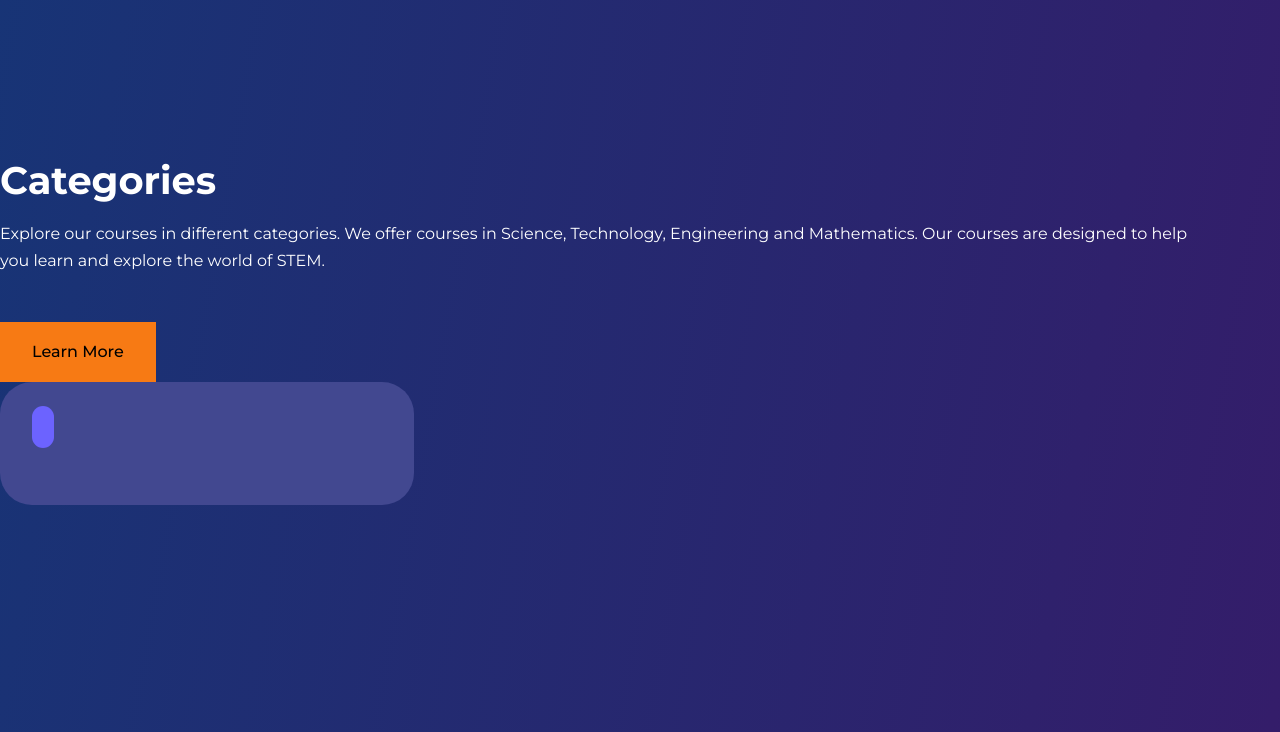
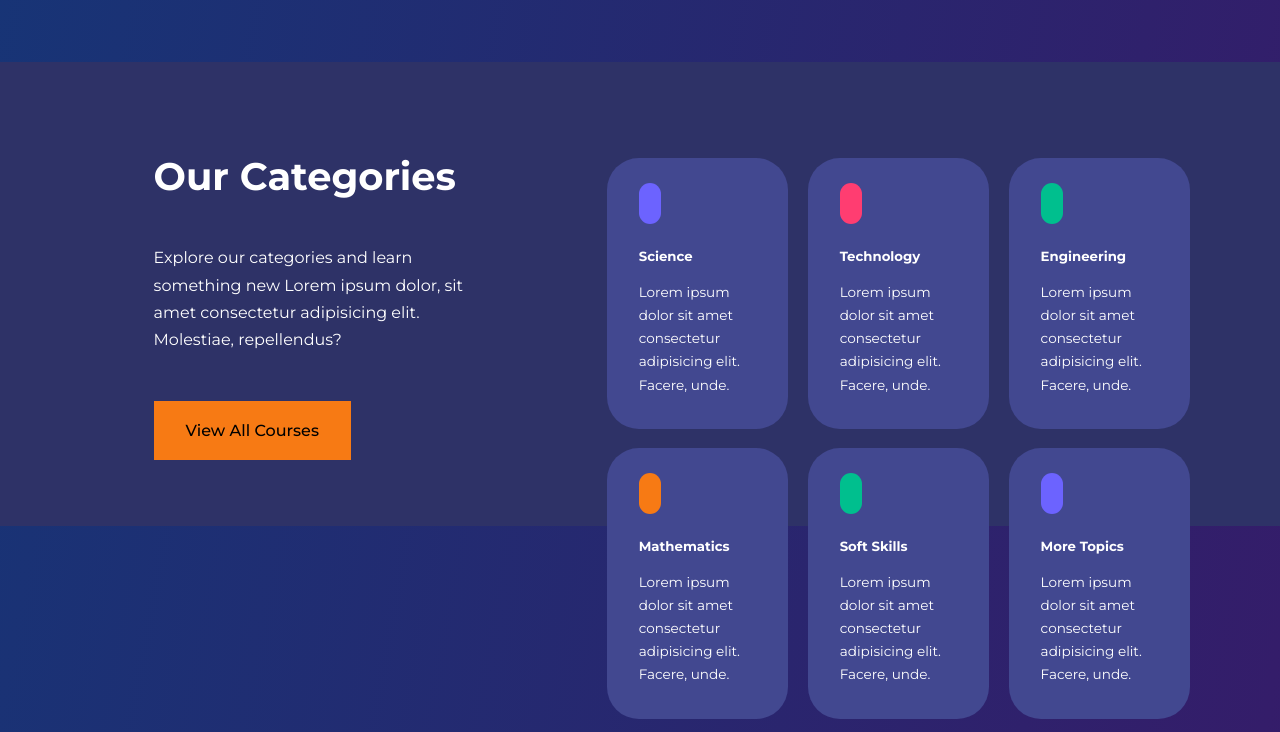
Before and after one commit to virakyuthSRUN/E-Learning-Platform, a plain HTML site: page index.html in a window 1280 px wide. Shown: the part 668-1400 px from the top of the page. Drawn offline with nearby package versions, Linux system fonts and the light colour scheme.

Commit message:
Final update

```diff
--- a/css/style.css
+++ b/css/style.css
@@ -241,6 +241,7 @@ header {
     font-size: 0.85rem;
 }
 
+
 /* ============================ Popular Courses =============================--> */
 .courses {
     margin-top: 10rem;
--- a/index.html
+++ b/index.html
@@ -51,27 +51,59 @@
 
     <!--============================ End of Header =============================-->
 
-    <section class="categorise"
-        <div class="container categorise__container">
-            <div class = "categories__left">
-                <h1>Categories</h1>
-                <p>
-                    Explore our courses in different categories. We offer courses in Science, Technology, Engineering and Mathematics. Our courses are designed to help you learn and explore the world of STEM.
-                </p>
-                <a href ="#" class="btn">Learn More</a>
+
+    <section class = "categories">
+        <div class="container categories__container">
+
+            <div class="categories__left">
+                <h1>Our Categories</h1>
+                <p>Explore our categories and learn something new Lorem ipsum dolor, sit amet consectetur adipisicing elit. Molestiae, repellendus?</p>
+                <a href="$" class="btn">View All Courses</a>
             </div>
 
-            <div class = "categories__right">
+            <div class="categories__right">
+
                 <article class="category">
-                    <span class="category__icon"></span>
-                    <h5></h5>
+                    <span class="category__icon"><i class="fa-solid fa-flask"></i></span>
+                    <h5>Science</h5>
+                    <p>Lorem ipsum dolor sit amet consectetur adipisicing elit. Facere, unde.</p>
                 </article>
+
+                <article class="category">
+                    <span class="category__icon"><i class="fa-solid fa-microchip"></i></span>
+                    <h5>Technology</h5>
+                    <p>Lorem ipsum dolor sit amet consectetur adipisicing elit. Facere, unde.</p>
+                </article>
+
+                <article class="category">
+                    <span class="category__icon"><i class="fa-solid fa-tools"></i></span>
+                    <h5>Engineering</h5>
+                    <p>Lorem ipsum dolor sit amet consectetur adipisicing elit. Facere, unde.</p>
+                </article>
+
+                <article class="category">
+                    <span class="category__icon"><i class="fa-solid fa-calculator"></i></span>
+                    <h5>Mathematics</h5>
+                    <p>Lorem ipsum dolor sit amet consectetur adipisicing elit. Facere, unde.</p>
+                </article>
+
+                <article class="category">
+                    <span class="category__icon"><i class="fa-solid fa-users"></i></span>
+                    <h5>Soft Skills</h5>
+                    <p>Lorem ipsum dolor sit amet consectetur adipisicing elit. Facere, unde.</p>
+                </article>
+
+                <article class="category">
+                    <span class="category__icon"><i class="fa-solid fa-bars"></i></span>
+                    <h5>More Topics</h5>
+                    <p>Lorem ipsum dolor sit amet consectetur adipisicing elit. Facere, unde.</p>
+                </article>
+
             </div>
         </div>
     </section>
 
     <!--============================ End of Categories =============================-->
-
 
     <section class = "courses">
         <H2>Our Popular Courses</H2>
```
